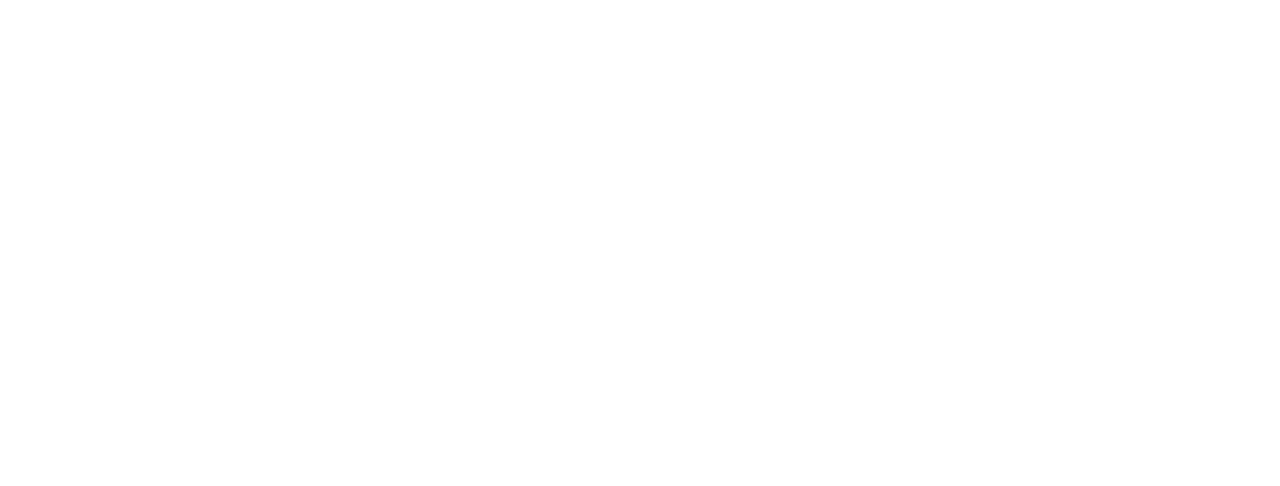
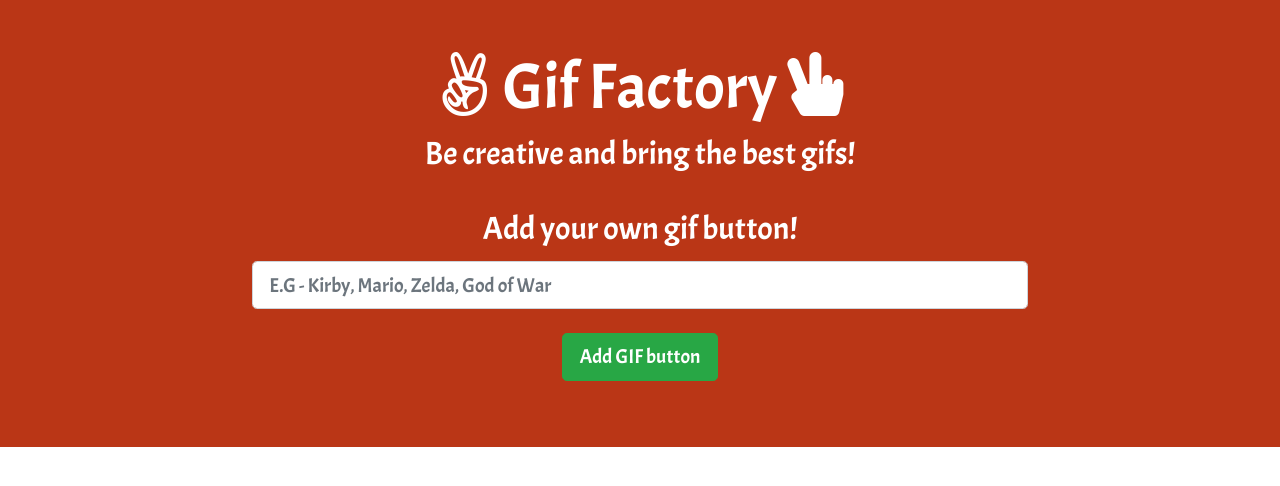
Before and after one commit to gustavogibo/GIFtastic, a plain HTML site: page index.html in a window 1280 px wide. Drawn offline with nearby package versions, Linux system fonts and the light colour scheme.

Commit message:
index.html - Header done

```diff
--- /dev/null
+++ b/assets/css/style.css
@@ -0,0 +1,17 @@
+body {
+    font-family: 'Acme', sans-serif;
+}
+
+header {
+    background: #ba3616;
+    color: #fff;
+    padding: 50px 0px;
+}
+
+header h1 {
+    font-size: 4rem;
+}
+
+header label {
+    font-size: 2rem;
+}
--- a/index.html
+++ b/index.html
@@ -5,8 +5,33 @@
     <meta name="viewport" content="width=device-width, initial-scale=1.0">
     <meta http-equiv="X-UA-Compatible" content="ie=edge">
     <title>Document</title>
+    <link href="https://fonts.googleapis.com/css?family=Acme" rel="stylesheet">
+    <link rel="stylesheet" href="https://stackpath.bootstrapcdn.com/bootstrap/4.1.0/css/bootstrap.min.css" integrity="sha384-9gVQ4dYFwwWSjIDZnLEWnxCjeSWFphJiwGPXr1jddIhOegiu1FwO5qRGvFXOdJZ4" crossorigin="anonymous">
+    <link rel="stylesheet" href="https://use.fontawesome.com/releases/v5.0.12/css/all.css" integrity="sha384-G0fIWCsCzJIMAVNQPfjH08cyYaUtMwjJwqiRKxxE/rx96Uroj1BtIQ6MLJuheaO9" crossorigin="anonymous">
+    <link rel="stylesheet" href="assets/css/style.css">
+    <script src="https://code.jquery.com/jquery-3.3.1.min.js" integrity="sha256-FgpCb/KJQlLNfOu91ta32o/NMZxltwRo8QtmkMRdAu8=" crossorigin="anonymous"></script>
 </head>
 <body>
-
+    <header>
+        <div class="container-fluid d-flex justify-content-center">
+            <div class="row">
+                <div class="col-12 text-center">
+                    <h1><i class="fab fa-angellist"></i> Gif Factory <i class="fas fa-hand-peace"></i></h1>
+                    <h2>Be creative and bring the best gifs!</h2>
+                </div>
+                <div class="col-12 text-center">
+                    <form>
+                        <div class="form-group">
+                            <br>
+                            <label for="gif-term">Add your own gif button!</label>
+                            <input type="text" class="form-control-lg form-control" id="gif-term" aria-describedby="gif-term" placeholder="E.G - Kirby, Mario, Zelda, God of War">
+                            <br>
+                            <button type="button" class="btn btn-lg btn-success">Add GIF button</button>
+                          </div>
+                    </form>
+                </div>
+            </div>
+        </div>
+    </header>
 </body>
 </html>
```
